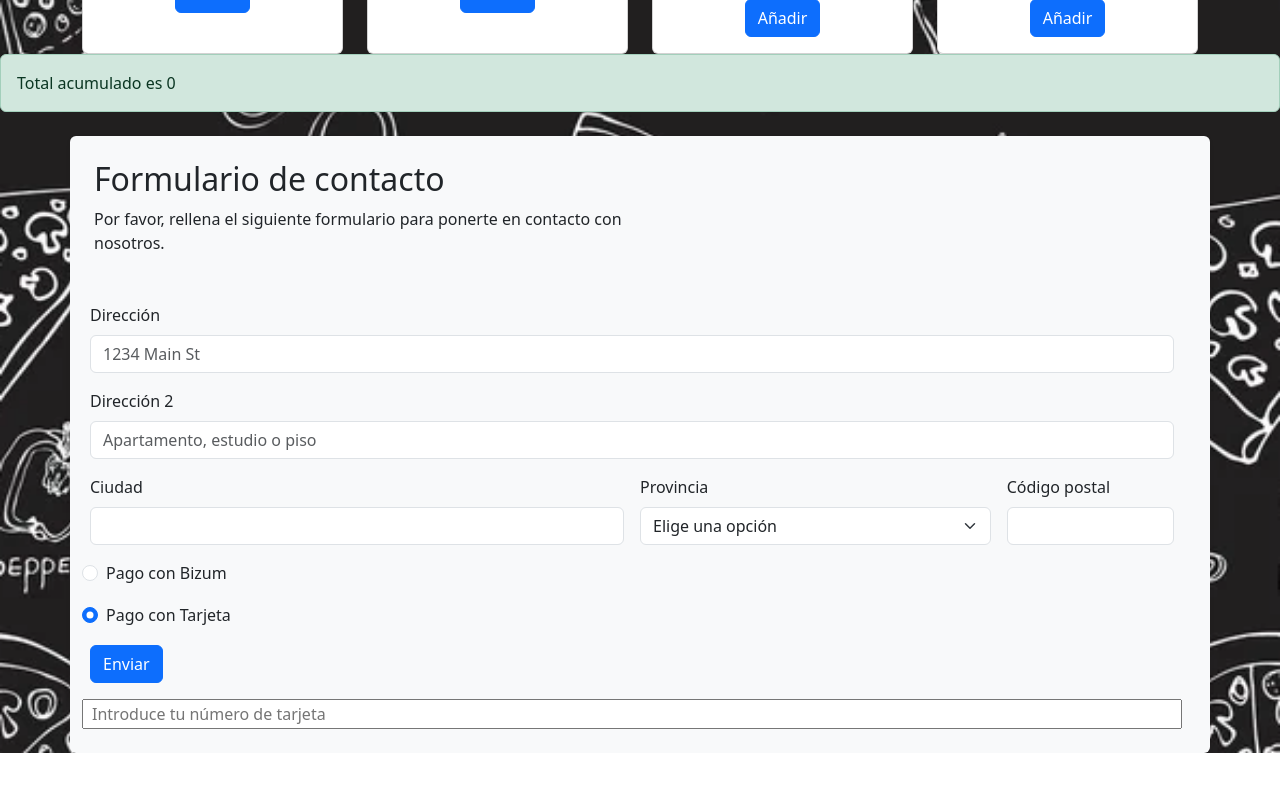
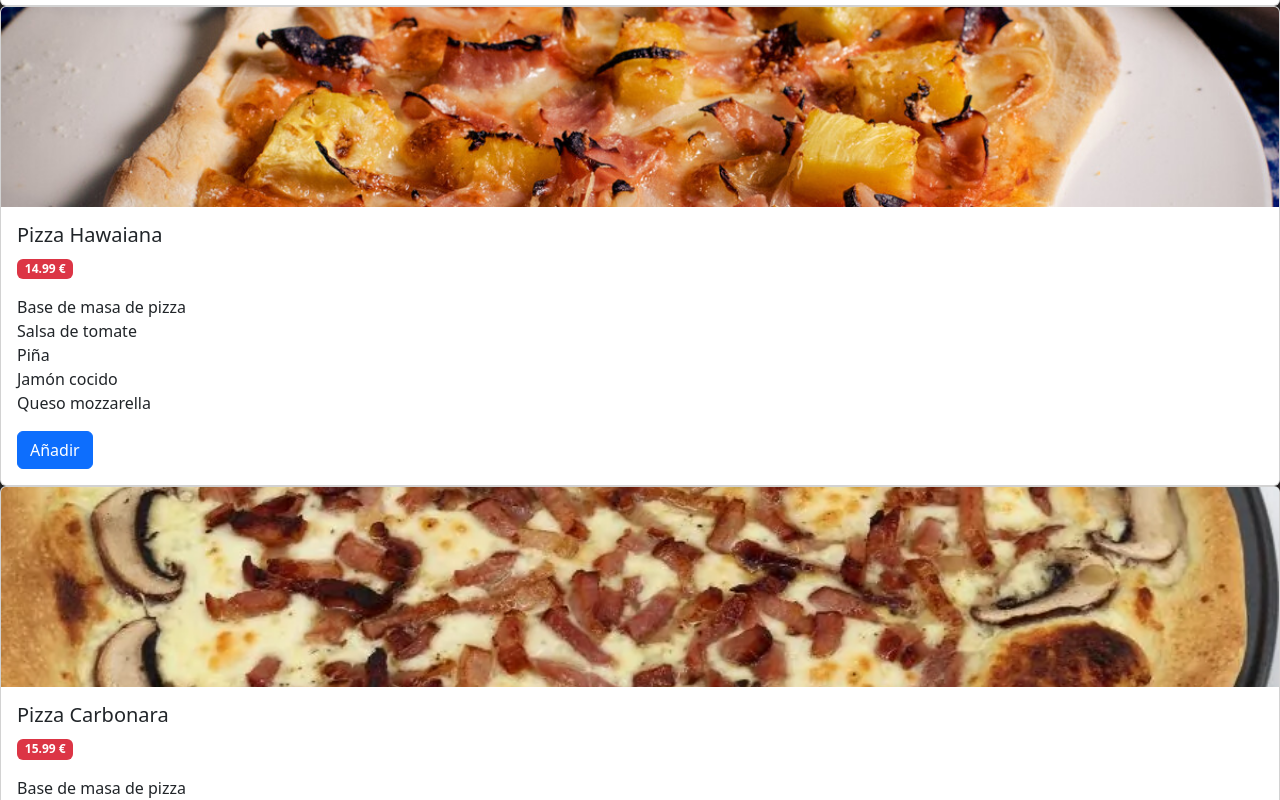
Before and after one commit to AsierTxokarro/PaginaPizza, an Angular app: page / in a window 1280 px wide. Shown: the part 540-1340 px from the top of the page. Before the commit the page ends 1293 px from the top, so only its background shows below. Built offline with nearby package versions, Linux system fonts and the light colour scheme.

Commit message:
Routlet añadido

```diff
--- a/src/app/app.html
+++ b/src/app/app.html
@@ -1,77 +1,5 @@
 <main>
-<app-nav-bar (buscar)="guardarBusqueda($event)"></app-nav-bar>
+  <app-nav-bar (buscar)="actualizarBusqueda($event)"></app-nav-bar>
 
-<div class="container text-center mt-4">
-  <div class="row align-items-stretch g-4">
-
-   @for (pizza of pizzasFiltradas(); track pizza.id) {
-        <div class="col-12 col-md-6 col-lg-3">
-        <app-card-pizza [pizza]="pizza" (anadir)="guardarCantidad($event)"/>
-      </div>
-
-} @empty {
-  <p>No hay pizzas con ese ingrediente.</p>
-}
-
-  </div>
-</div>
-<div>
-  <app-pedido [acumulado] = "cantidadPizzas()"></app-pedido>
-</div>
-
-<div class="container mt-4 bg-light p-4 rounded shadow-sm">
-  <div class="row">
-    <div class="col-md-6">
-      <h2>Formulario de contacto</h2>
-      <p>Por favor, rellena el siguiente formulario para ponerte en contacto con nosotros.</p>
-    </div>
-    <form class="row g-3">
-  <div class="col-12">
-    <label for="inputAddress" class="form-label">Dirección</label>
-    <input type="text" class="form-control" id="inputAddress" placeholder="1234 Main St">
-  </div>
-  <div class="col-12">
-    <label for="inputAddress2" class="form-label">Dirección 2</label>
-    <input type="text" class="form-control" id="inputAddress2" placeholder="Apartamento, estudio o piso">
-  </div>
-  <div class="col-md-6">
-    <label for="inputCity" class="form-label">Ciudad</label>
-    <input type="text" class="form-control" id="inputCity">
-  </div>
-  <div class="col-md-4">
-    <label for="inputState" class="form-label">Provincia</label>
-    <select id="inputState" class="form-select">
-      <option selected>Elige una opción</option>
-      <option>...</option>
-    </select>
-  </div>
-  <div class="col-md-2">
-    <label for="inputZip" class="form-label">Código postal</label>
-    <input type="text" class="form-control" id="inputZip">
-  </div>
- <div class="form-check">
-  <input class="form-check-input" type="radio" name="flexRadioDefault" id="radioBizum" (change)="tipoPago = 'bizum'">
-  <label class="form-check-label" for="radioBizum">
-    Pago con Bizum
-  </label>
-</div>
-<div class="form-check">
-  <input class="form-check-input" type="radio" name="flexRadioDefault" id="radioTarjeta" checked (change)="tipoPago = 'tarjeta'">
-  <label class="form-check-label" for="radioTarjeta">
-    Pago con Tarjeta
-  </label>
-</div>
-  <div class="col-12">
-    <button type="submit" class="btn btn-primary">Enviar</button>
-  </div>
-  @if (tipoPago === 'bizum'){
- <input type="text" placeholder="Introduce tu teléfono">
-  }
-  @if (tipoPago === 'tarjeta'){
-<input type="text" placeholder="Introduce tu número de tarjeta">
-  }
-</form>
-  </div>
-</div>
-
+  <router-outlet></router-outlet>
 </main>
--- a/src/app/app.routes.ts
+++ b/src/app/app.routes.ts
@@ -1,3 +1,9 @@
 import { Routes } from '@angular/router';
 
-export const routes: Routes = [];
+import { FormularioPedido } from './formulario-pedido/formulario-pedido';
+import { ListadoPizzas } from './listado-pizzas/listado-pizzas';
+
+export const routes: Routes = [
+  { path: '', component: ListadoPizzas },
+  { path: 'formulario-pedido', component: FormularioPedido },
+];
--- a/src/app/app.ts
+++ b/src/app/app.ts
@@ -1,9 +1,10 @@
-import { Component, computed, signal } from '@angular/core';
+import { Component, computed, inject, signal } from '@angular/core';
 import { RouterOutlet } from '@angular/router';
 import { Pizza } from './card-pizza/pizza';
 import { CardPizza } from './card-pizza/card-pizza';
 import { NavBar } from './nav-bar/nav-bar';
 import { Pedido } from './pedido/pedido';
+import { Buscador } from './servicios/buscador';
 
 @Component({
   imports: [RouterOutlet, CardPizza, NavBar, Pedido],
@@ -12,89 +13,9 @@ import { Pedido } from './pedido/pedido';
   templateUrl: './app.html',
 })
 export class App {
-  protected readonly title = signal('PaginaPizza');
+private buscador = inject(Buscador);
 
-  tipoPago = 'tarjeta';
-
- listaPizzas: Pizza[] = [
-  {
-    id: 1,
-    nombre: 'Pizza Margarita',
-    precio: 12.99,
-    imagen: '/imagenes/pizza-margarita.jpeg',
-    ingredientes: [
-      'Base de masa de pizza',
-      'Tomate San Marzano',
-      'Queso mozzarella',
-      'Hojas de albahaca fresca',
-      'Aceite de oliva virgen extra'
-    ]
-  },
-  {
-    id: 2,
-    nombre: 'Pizza Hawaiana',
-    precio: 14.99,
-    imagen: '/imagenes/hawaiana.jpg',
-    ingredientes: [
-      'Base de masa de pizza',
-      'Salsa de tomate',
-      'Piña',
-      'Jamón cocido',
-      'Queso mozzarella'
-    ]
-  },
-  {
-    id: 3,
-    nombre: 'Pizza Carbonara',
-    precio: 15.99,
-    imagen: '/imagenes/pizza-carbonara-con-masa-casera.webp',
-    ingredientes: [
-      'Base de masa de pizza',
-      'Nata',
-      'Bacon',
-      'Champiñones',
-      'Cebolla',
-      'Queso parmesano'
-    ]
-  },
-  {
-    id: 4,
-    nombre: 'Pizza Marinara',
-    precio: 13.99,
-    imagen: '/imagenes/marinara.jpg',
-    ingredientes: [
-      'Base de masa de pizza',
-      'Tomate San Marzano',
-      'Ajo en láminas',
-      'Orégano seco',
-      'Aceite de oliva virgen extra',
-      'Albahaca fresca'
-    ]
-  }
-];
-
-  textoBusqueda = signal('');
-   guardarBusqueda(texto: string): void {
-    this.textoBusqueda.set(texto);
-  }
-  pizzasFiltradas = computed(() => {
-  // Texto del buscador, en minúsculas y sin espacios sobrantes
-  const texto = this.textoBusqueda().toLowerCase().trim();
-
-  // Si no hay texto, muestro todas las pizzas
-  if (!texto) {
-    return this.listaPizzas;
-  }
-
-  // Me quedo solo con las pizzas que tengan algún ingrediente que contenga el texto
-  return this.listaPizzas.filter(pizza =>
-    pizza.ingredientes.some(ingrediente =>
-      ingrediente.toLowerCase().includes(texto)
-    )
-  );
-});
- cantidadPizzas = signal(0);
-   guardarCantidad(numero: number): void {
-    this.cantidadPizzas.update(total => total + numero);
+  actualizarBusqueda(texto: string): void {
+    this.buscador.textoBusqueda.set(texto);
   }
 }
--- a/src/app/formulario-pedido/formulario-pedido.html
+++ b/src/app/formulario-pedido/formulario-pedido.html
@@ -4,11 +4,11 @@
   <label for="hora">Hora</label>
   <input id="hora" type="time" formControlName="hora" min="09:00" max="23:00" />
 
-  @if (contactForm.controls.hora.touched && contactForm.controls.hora.invalid) {
+  @if (contactForm.controls.horaEntrega.touched && contactForm.controls.horaEntrega.invalid) {
     <small>
-      @if (contactForm.controls.hora.hasError('required')) {
+      @if (contactForm.controls.horaEntrega.hasError('required')) {
         La hora es obligatoria.
-      } @else if (contactForm.controls.hora.hasError('horaFueraDeRango')) {
+      } @else if (contactForm.controls.horaEntrega.hasError('horaFueraDeRango')) {
         La hora debe estar entre las 09:00 y las 23:00.
       }
     </small>
@@ -19,7 +19,7 @@
     <label for="message">Direccion</label>
     <textarea id="message" formControlName="message"></textarea>
 
-    @if (contactForm.controls.message.touched && contactForm.controls.message.hasError('required')) {
+    @if (contactForm.controls.direccion.touched && contactForm.controls.direccion.hasError('required')) {
       <small>El mensaje es obligatorio.</small>
     }
   </div>
@@ -40,11 +40,11 @@
   <input id="tarjeta" type="text" inputmode="numeric" maxlength="16"
          formControlName="tarjeta" />
 
-  @if (formularioPedido.controls.tarjeta.touched && formularioPedido.controls.tarjeta.invalid) {
+  @if (contactForm.controls.tarjeta.touched && contactForm.controls.tarjeta.invalid) {
     <small>
-      @if (formularioPedido.controls.tarjeta.hasError('required')) {
+      @if (contactForm.controls.tarjeta.hasError('required')) {
         El número de tarjeta es obligatorio.
-      } @else if (formularioPedido.controls.tarjeta.hasError('pattern')) {
+      } @else if (contactForm.controls.tarjeta.hasError('pattern')) {
         La tarjeta debe tener exactamente 16 dígitos numéricos.
       }
     </small>
@@ -56,11 +56,11 @@
   <input id="movil" type="text" inputmode="numeric" maxlength="9"
          formControlName="movil" />
 
-  @if (formularioPedido.controls.movil.touched && formularioPedido.controls.movil.invalid) {
+  @if (contactForm.controls.movil.touched && contactForm.controls.movil.invalid) {
     <small>
-      @if (formularioPedido.controls.movil.hasError('required')) {
+      @if (contactForm.controls.movil.hasError('required')) {
         El móvil es obligatorio.
-      } @else if (formularioPedido.controls.movil.hasError('pattern')) {
+      } @else if (contactForm.controls.movil.hasError('pattern')) {
         El móvil debe tener exactamente 9 dígitos numéricos.
       }
     </small>
--- /dev/null
+++ b/src/app/listado-pizzas/listado-pizzas.html
@@ -0,0 +1,3 @@
+@for (pizza of pizzasFiltradas(); track pizza.id) {
+  <app-card-pizza [pizza]="pizza"></app-card-pizza>
+}
--- /dev/null
+++ b/src/app/listado-pizzas/listado-pizzas.ts
@@ -0,0 +1,90 @@
+import { Component, computed, inject, signal } from '@angular/core';
+import { Pizza } from '../card-pizza/pizza';
+import { Buscador } from '../servicios/buscador';
+import { CardPizza } from '../card-pizza/card-pizza';
+
+@Component({
+  imports: [CardPizza],
+  selector: 'app-listado-pizzas',
+  styleUrl: './listado-pizzas.css',
+  templateUrl: './listado-pizzas.html',
+})
+export class ListadoPizzas {
+
+  private buscador = inject(Buscador);
+
+textoBusqueda = this.buscador.textoBusqueda;
+
+  listaPizzas: Pizza[] = [
+  {
+    id: 1,
+    nombre: 'Pizza Margarita',
+    precio: 12.99,
+    imagen: '/imagenes/pizza-margarita.jpeg',
+    ingredientes: [
+      'Base de masa de pizza',
+      'Tomate San Marzano',
+      'Queso mozzarella',
+      'Hojas de albahaca fresca',
+      'Aceite de oliva virgen extra'
+    ]
+  },
+  {
+    id: 2,
+    nombre: 'Pizza Hawaiana',
+    precio: 14.99,
+    imagen: '/imagenes/hawaiana.jpg',
+    ingredientes: [
+      'Base de masa de pizza',
+      'Salsa de tomate',
+      'Piña',
+      'Jamón cocido',
+      'Queso mozzarella'
+    ]
+  },
+  {
+    id: 3,
+    nombre: 'Pizza Carbonara',
+    precio: 15.99,
+    imagen: '/imagenes/pizza-carbonara-con-masa-casera.webp',
+    ingredientes: [
+      'Base de masa de pizza',
+      'Nata',
+      'Bacon',
+      'Champiñones',
+      'Cebolla',
+      'Queso parmesano'
+    ]
+  },
+  {
+    id: 4,
+    nombre: 'Pizza Marinara',
+    precio: 13.99,
+    imagen: '/imagenes/marinara.jpg',
+    ingredientes: [
+      'Base de masa de pizza',
+      'Tomate San Marzano',
+      'Ajo en láminas',
+      'Orégano seco',
+      'Aceite de oliva virgen extra',
+      'Albahaca fresca'
+    ]
+  }
+];
+
+  pizzasFiltradas = computed(() => {
+
+  const texto = this.textoBusqueda().toLowerCase().trim();
+
+  if (!texto) {
+    return this.listaPizzas;
+  }
+
+  return this.listaPizzas.filter(pizza =>
+    pizza.ingredientes.some(ingrediente =>
+      ingrediente.toLowerCase().includes(texto)
+    )
+  );
+
+});
+}
--- a/src/app/nav-bar/nav-bar.html
+++ b/src/app/nav-bar/nav-bar.html
@@ -12,7 +12,7 @@
           <a class="nav-link active" aria-current="page" href="#">Ver todas</a>
         </li>
         <li class="nav-item">
-          <a class="nav-link" href="#">Realizar pedido</a>
+          <a routerLink="formulario-pedido">Pedido</a>
         </li>
 
       </ul>
--- /dev/null
+++ b/src/app/servicios/buscador.ts
@@ -0,0 +1,6 @@
+import { Service, signal } from '@angular/core';
+
+@Service()
+export class Buscador {
+    textoBusqueda = signal('')
+}
```
Also changed, not shown: src/app/listado-pizzas/listado-pizzas.css (added), 2 other files (tests, documents, lock files or other folders).
